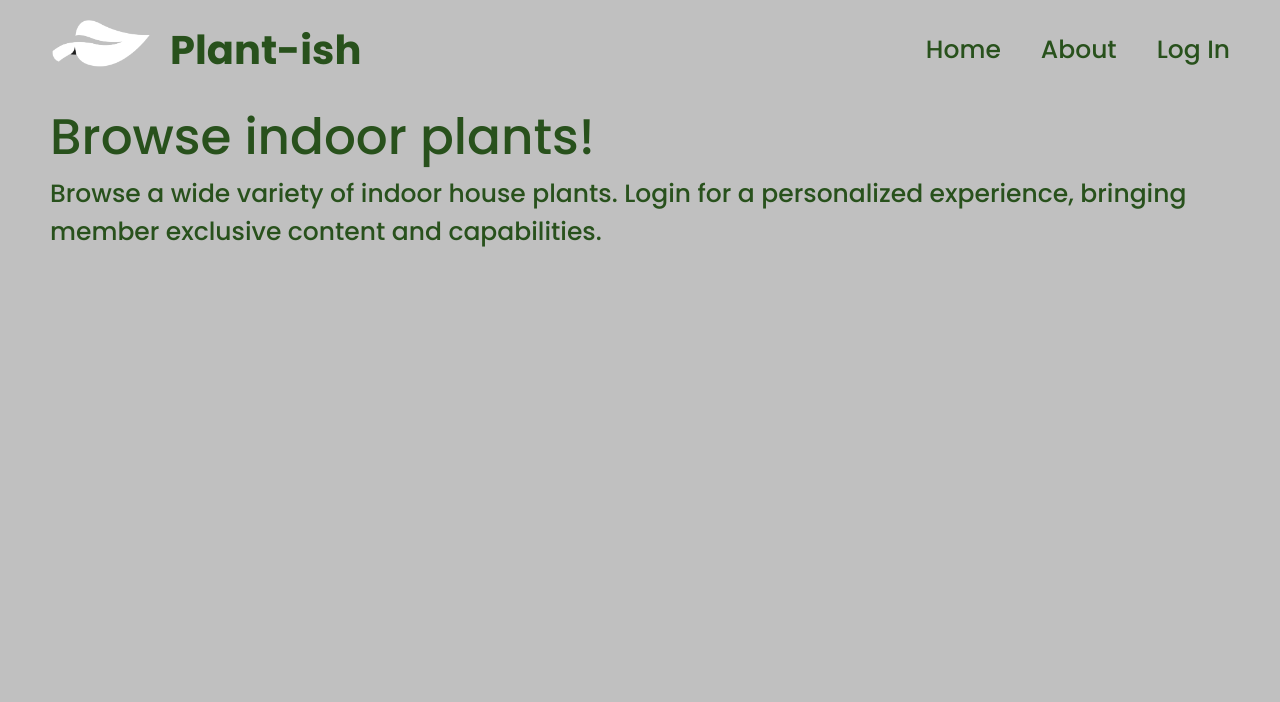
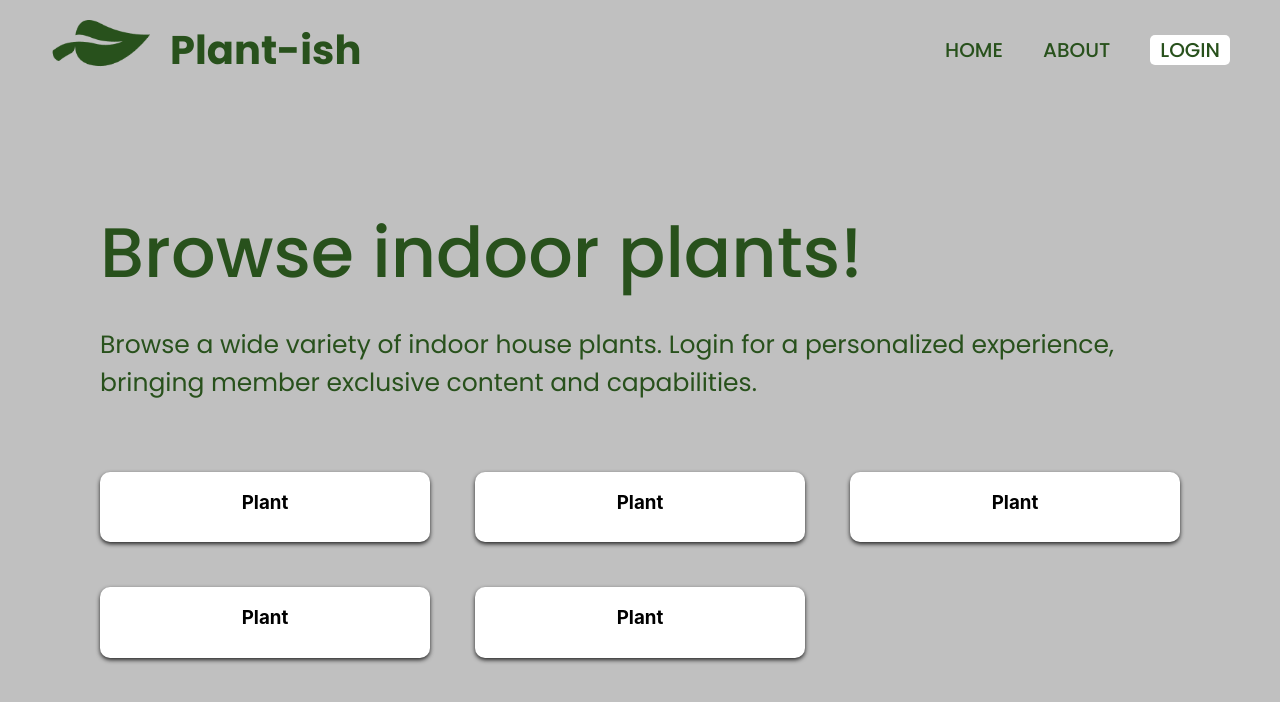
Before and after one commit to brandonmoua24/Plant-ish, a React (Create React App) app in the folder plant-ish/: page / in a window 1280 px wide. Shown: the top 702 px of the page. Built offline with nearby package versions, Linux system fonts and the light colour scheme.

Commit message:
Changed lots of CSS!!

```diff
--- a/plant-ish/src/components/Homepage/Home.css
+++ b/plant-ish/src/components/Homepage/Home.css
@@ -1,13 +1,12 @@
 .header {
     color: #28511C;
     font-family: Poppins;
-    font-size: 50px;
+    font-size: 70px;
     font-style: normal;
     font-weight: 500;
     line-height: normal;
     text-align: left;
-    padding-left: 50px;
-    padding-right: 50px;
+    margin: 100px 100px 0 100px;
 }
 
 .body {
@@ -15,9 +14,37 @@
     font-family: Poppins;
     font-size: 25px;
     font-style: normal;
-    font-weight: 500;
+    font-weight: 400;
     line-height: normal;
     text-align: left;
-    padding-left: 50px;
-    padding-right: 50px;
+    margin: 20px 100px 0 100px;
 }
+
+.card {
+    box-shadow: 0 2px 4px 0 #242424;
+    transition: 0.3s;
+    border-radius: 10px;
+    background-color: #ffffff;
+    margin: 20px;
+}
+
+.card img {
+    border-radius: 10px 10px 0 0;
+}
+
+.card:hover {
+    box-shadow: 0 4px 8px 0 #242424;
+}
+
+.container {
+    margin: auto;
+    padding: 0 5px 10px 5px;
+}
+
+.three-col {
+    margin: 0 auto;
+    display: grid;
+    gap: 5px;
+    grid-template-columns: 1fr 1fr 1fr;
+    padding: 50px 80px 0 80px;
+}
--- a/plant-ish/src/components/Homepage/Home.jsx
+++ b/plant-ish/src/components/Homepage/Home.jsx
@@ -4,12 +4,39 @@ import './Home.css';
 function Home () {
     return (
         <>
-        <div className='header'>
+       <div className='header'>
             Browse indoor plants!
         </div>
         <div className='body'>
             Browse a wide variety of indoor house plants. Login for a personalized experience, bringing member exclusive content and capabilities.
         </div>
+        <div className='three-col'>
+        <div className='card'>
+            <div className='container'>
+                <h3><b>Plant</b></h3>
+            </div>
+      </div>
+      <div className='card'>
+            <div className='container'>
+                <h3><b>Plant</b></h3>
+            </div>
+      </div>
+      <div className='card'>
+            <div className='container'>
+                <h3><b>Plant</b></h3>
+            </div>
+      </div>
+      <div className='card'>
+            <div className='container'>
+                <h3><b>Plant</b></h3>
+            </div>
+      </div>
+      <div className='card'>
+            <div className='container'>
+                <h3><b>Plant</b></h3>
+            </div>
+      </div>
+      </div>
         </>
     );
 }
--- a/plant-ish/src/components/LogIn/LogIn.css
+++ b/plant-ish/src/components/LogIn/LogIn.css
@@ -19,17 +19,25 @@ container{
 label {
     color: #000;
     font-family: Poppins;
-    font-size: 20px;
+    font-size: 15px;
     font-style: normal;
     font-weight: 500;
     line-height: normal;
 }
 
 input {
-    float: right;
-    height: 15px;
+    height: 30px;
+    width: 300px;
+    border-color: black;
 }
 
 .button{
-    width: 240px;
+    width: 305px;
+    height: 30px;
+    font-weight: 600;
+    font-size: 18px;
+    color: white;
+    background-color: black;
+    border-radius: 5px;
+    border-color: black;
 }
--- a/plant-ish/src/components/LogIn/LogIn.jsx
+++ b/plant-ish/src/components/LogIn/LogIn.jsx
@@ -62,7 +62,8 @@ const LogIn = () => {
                 <br/>
                 <form onSubmit={handleSubmit}>
                     <div>
-                    <label>Username </label>
+                    <label>Email/Username </label>
+                    <br/>
                     <input
                         type="text"
                         id="username"
@@ -76,6 +77,7 @@ const LogIn = () => {
                     <br/>
                     <div>
                     <label>Password </label>
+                    <br/>
                     <input
                         type="password"
                         id="password"
--- a/plant-ish/src/components/NavBar/NavBar.css
+++ b/plant-ish/src/components/NavBar/NavBar.css
@@ -22,12 +22,19 @@ nav {
 
 .rightLinks {
     font-family: Poppins;
-    font-size: 25px;
+    font-size: 20px;
     font-style: normal;
     font-weight: 500;
     line-height: normal;
     display: flex;
     gap: 40px;
+}
+
+.loginButton {
+    color: #C0C0C0;
+    border-radius: 5px;
+    background: #FFF;
+    padding: 0 10px 0 10px;
 }
 
 a {
--- a/plant-ish/src/components/NavBar/NavBar.jsx
+++ b/plant-ish/src/components/NavBar/NavBar.jsx
@@ -1,5 +1,5 @@
 import React from 'react-dom';
-import Picture1 from './Picture1.png';
+import GreenLeaf from './GreenLeaf.png';
 import { Link } from 'react-router-dom';
 import './NavBar.css'
 
@@ -7,14 +7,15 @@ function NavBar () {
     return (
         <nav>
             <div className='leftElements'>
-                <img src={Picture1} alt="LOGO" className="logo"/>
+                <img src={GreenLeaf} alt="LOGO" className="logo"/>
                 Plant-ish
             </div>
             <div className='rightLinks'>
-                <Link to="/">Home</Link>
-                <Link to="/about">About</Link>
-                <Link to="/login">Log In</Link>
-
+                <Link to="/">HOME</Link>
+                <Link to="/about">ABOUT</Link>
+                <div className='loginButton'>
+                <Link to="/login">LOGIN</Link>
+                </div>
             </div>
         </nav>
 
```
Also changed, not shown: plant-ish/src/components/NavBar/GreenLeaf.png (added), plant-ish/src/components/NavBar/Picture1.png (deleted).
